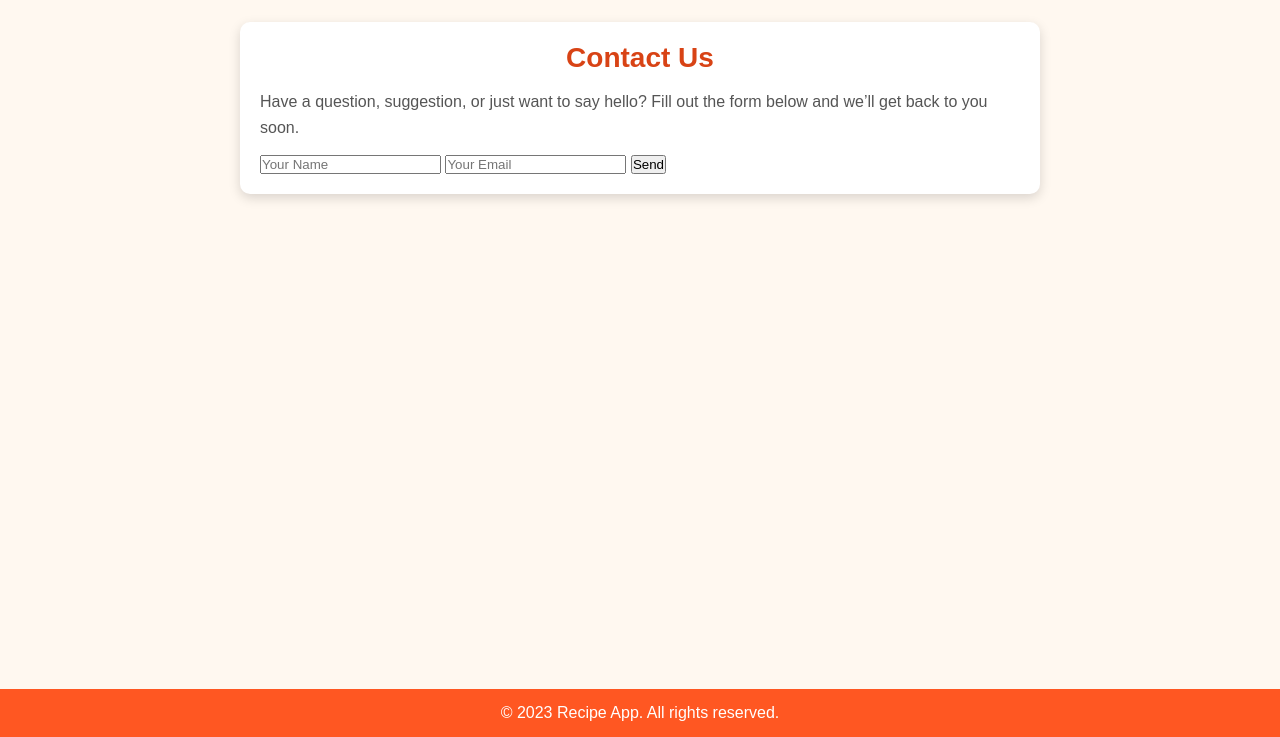
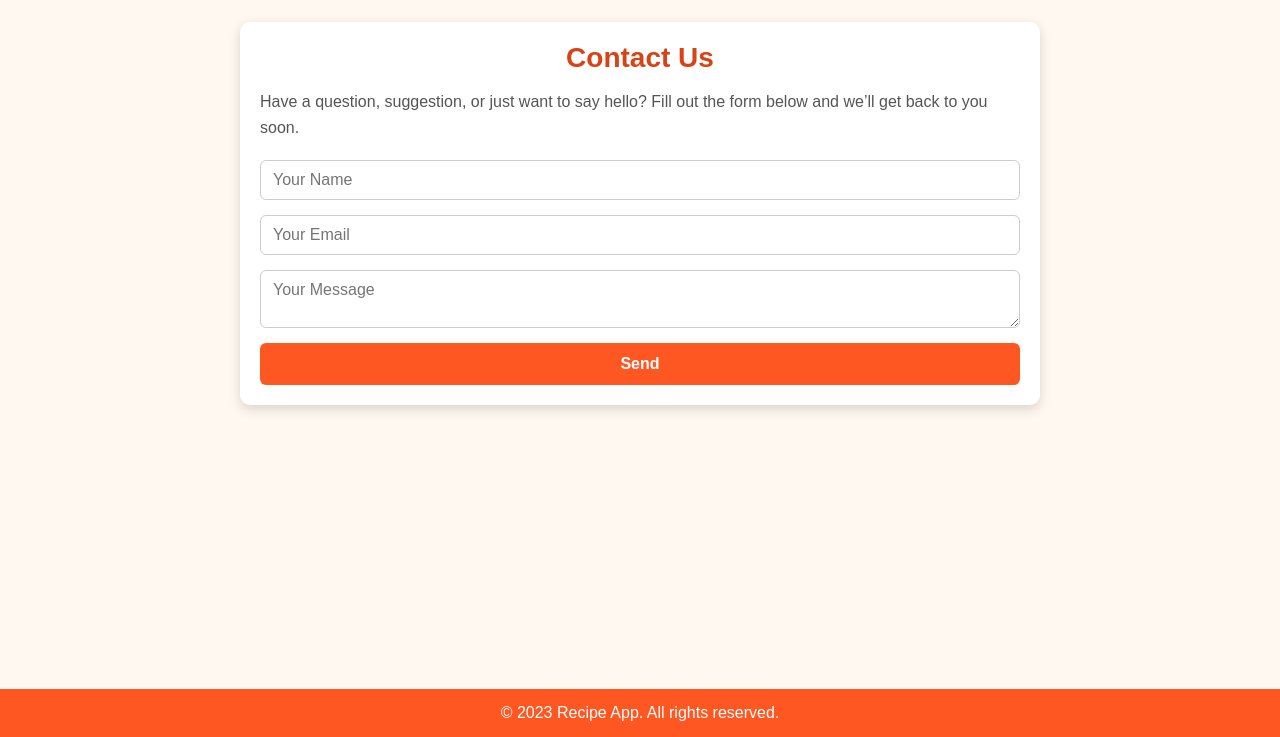
Before and after one commit to mursal-abbas/Recipe-App, a plain HTML site: page contact.html in a window 1280 px wide. Shown: the part 63-800 px from the top of the page. Drawn offline with Linux system fonts and the light colour scheme.

Commit message:
Contact error solved

```diff
--- a/contact.html
+++ b/contact.html
@@ -26,10 +26,12 @@
     <section class="page-section">
       <h2>Contact Us</h2>
       <p>Have a question, suggestion, or just want to say hello? Fill out the form below and we’ll get back to you soon.</p>
-      <form action="mailto:mursalabbas023@gmail.com" method="post" enctype="text/plain">
+      <form action="https://formspree.io/f/myzpldzl" method="POST" class="contact-form">
         <input type="text" name="name" placeholder="Your Name" required>
         <input type="email" name="email" placeholder="Your Email" required>
-        <button type="submit" name="email" value="submit">Send</button>
+        <textarea name="message" placeholder="Your Message" required></textarea>
+        <button type="submit">Send</button>
+      </form>
     </section>
   </main>
 
```
